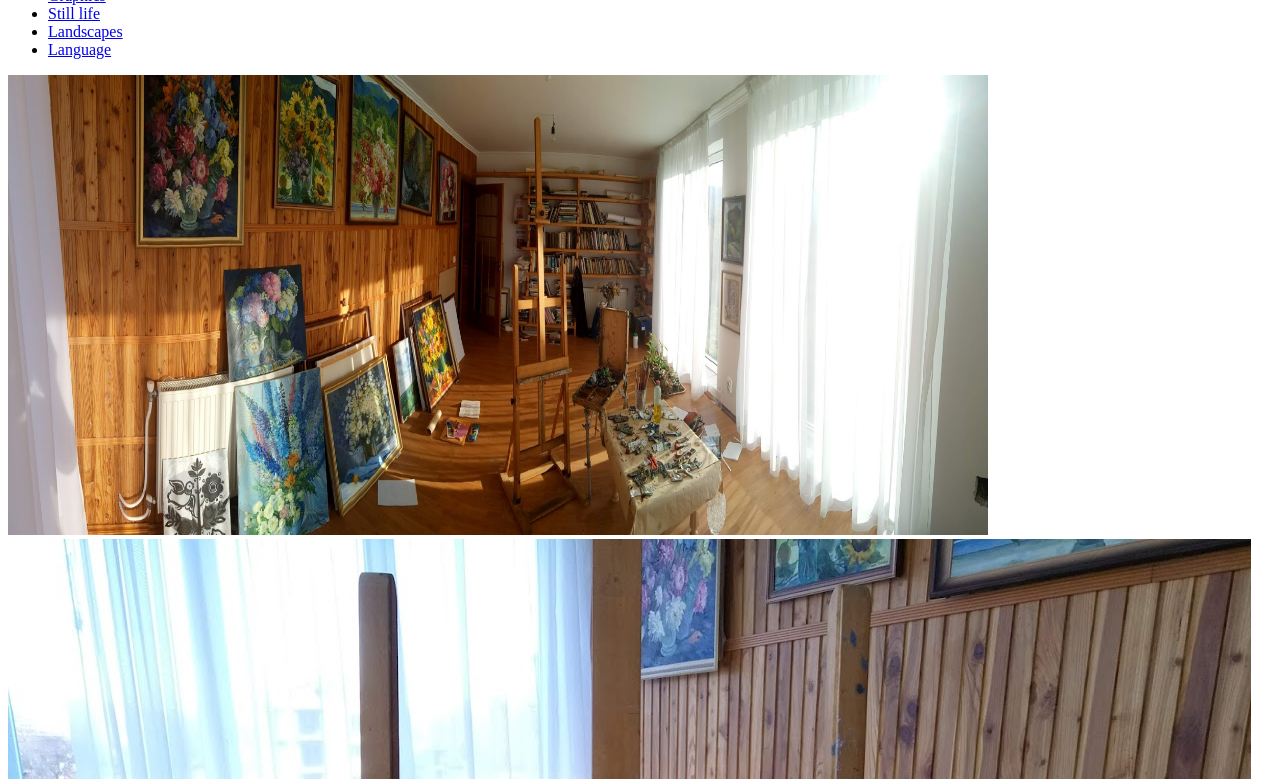
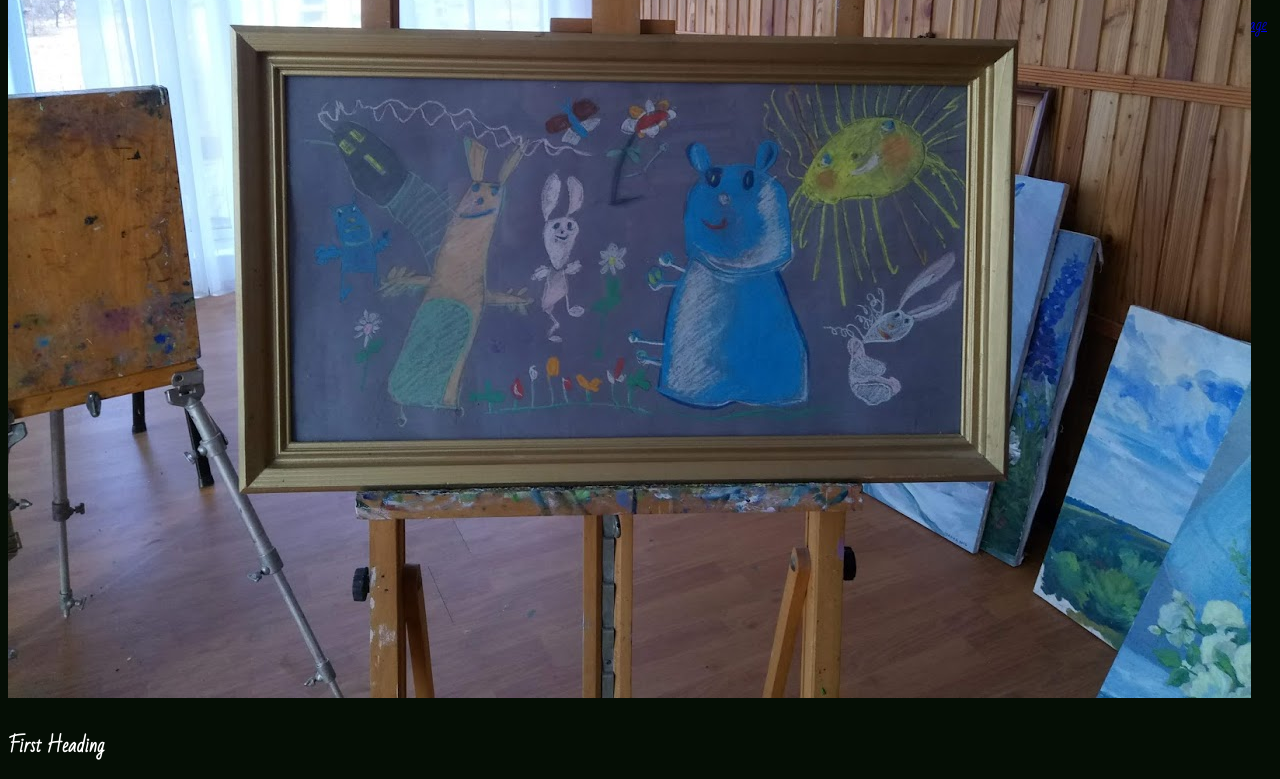
Before and after one commit to MykolaMak/project-for-softserve-course, a plain HTML site: page index.html in a window 1280 px wide. Shown: the part 276-1055 px from the top of the page. Drawn offline with Linux system fonts and the light colour scheme.

Commit message:
Some CSS added

```diff
--- /dev/null
+++ b/css/index.css
@@ -0,0 +1,25 @@
+@import url('https://fonts.googleapis.com/css?family=Bad+Script&display=swap');
+
+:root {
+    --accent-color: #793cab;
+    --main-color:#050e05;
+    --text-color: white;
+    --var--color: #512a90;
+    --yellow-color: #ff0;
+    font-family: 'Bad Script', cursive;
+    scroll-behavior: smooth;
+    background-color: var(--main-color);
+    color: var(--text-color);
+}
+header {
+    height: 45px;
+}
+header nav ul li {
+    padding: 5px;
+}
+
+header nav .menu {
+    display: flex;
+    justify-content: flex-end;
+    align-items: center;
+}
--- a/index.html
+++ b/index.html
@@ -5,6 +5,7 @@
     <meta name="viewport" content="width=device-width, initial-scale=1.0">
     <meta http-equiv="X-UA-Compatible" content="ie=edge">
     <title>Art Gallery</title>
+    <link rel="stylesheet" href="css/index.css">
 </head>
 <body>
     <header>
@@ -14,7 +15,7 @@
            <h2>Welcome, to personal art gallery website</h2>
         </div>
         <nav>
-            <ul>
+            <ul class="menu">
                 <li><a href="#about-me">About me</a></li>
                 <li><a href="#all-paintings">All paintings</a></li>
                 <li><a href="#graphics">Graphics</a></li>
```
